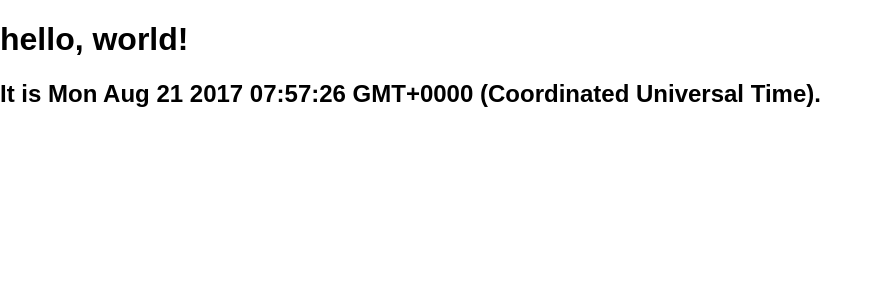
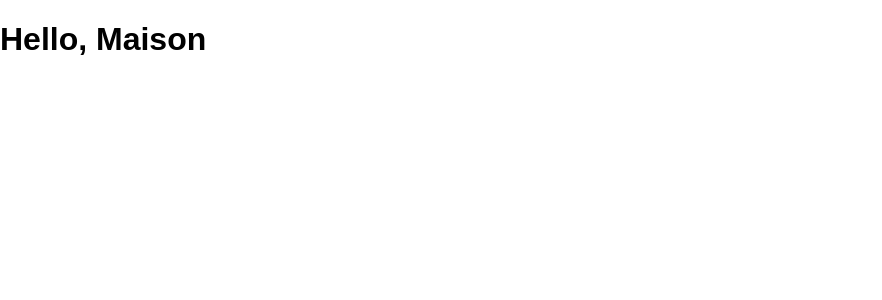
Before and after one commit to gamemore/react-pwa-boilerplate, a React (Create React App) app: page / in a window 1280 px wide. Shown: the top 300 px of the page, without its empty margins (0-882 px from the left). Built offline with nearby package versions, Linux system fonts and the light colour scheme.

Commit message:
show custom element

```diff
--- a/src/App.js
+++ b/src/App.js
@@ -3,20 +3,18 @@ import ReactDOM from 'react-dom';
 import logo from './logo.svg';
 import './App.css';
 
-    function tick() {
-        const element = (
-            <div>
-                <h1> hello, world!</h1>
-                <h2> It is {new Date().toString()}.</h2>
-            </div>
-        );
+function show(){
+    function Welcome(props) {
+        return <h1>Hello, {props.name}</h1>;
+    }
 
-        ReactDOM.render(
-            element,
-            document.getElementById('root')
-        );
-    };
-setInterval(tick, 1000);
+    const element = <Welcome name="Maison" />;
+    ReactDOM.render(
+        element,
+        document.getElementById('root')
+    );
+}
+setInterval(show, 1000);
 
 class App extends Component {
 
```
